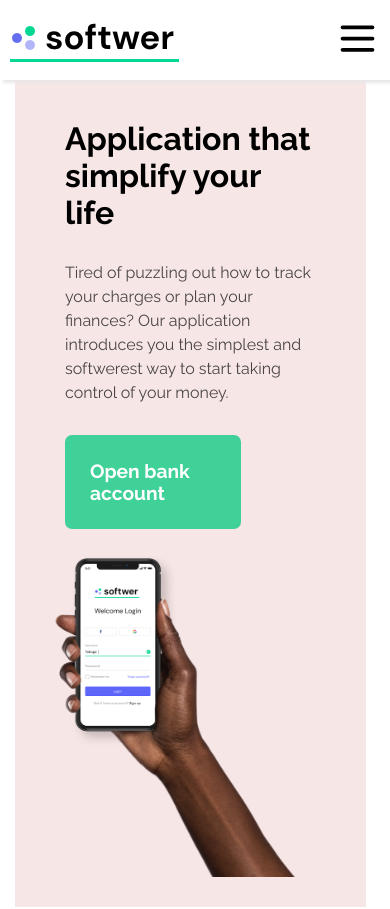
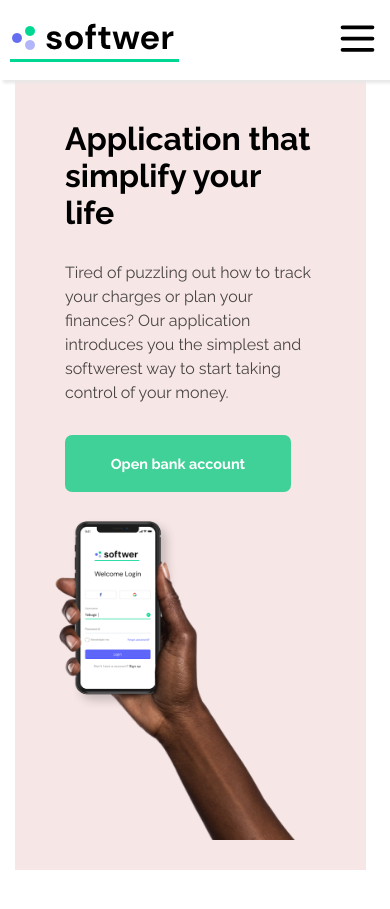
Before and after one commit to Trend20/Softwer, a React (Create React App) app: page /about in a window 390 px wide. Shown: the top 909 px of the page. Built offline with nearby package versions, Linux system fonts and the light colour scheme.

Commit message:
home commit

```diff
--- a/src/components/pages/About/About.css
+++ b/src/components/pages/About/About.css
@@ -110,13 +110,14 @@
 		line-height: 1.5;
 		opacity: 0.7;
 	}
-	.intro-text button {
+	.intro-text .button {
 		margin-top: 30px;
-		width: 80%;
+		width: 90%;
 		font-weight: 700;
 		outline: none;
 		cursor: pointer;
 		border: none;
+		font-size: 0.9rem;
 		border-radius: 7px;
 		color: #fff;
 		background: rgb(64, 209, 153);
--- a/src/components/pages/Cards/Cards.css
+++ b/src/components/pages/Cards/Cards.css
@@ -93,7 +93,8 @@
 	}
 
 	.card-btn {
-		width: 60%;
+		width: 90%;
+		font-size: 0.9rem;
 	}
 
 	.card-intro-img {
@@ -241,6 +242,7 @@
 		display: flex;
 		align-items: center;
 		font-weight: 700;
+		font-size: 0.9rem;
 	}
 
 	.options p i {
@@ -248,7 +250,7 @@
 		display: flex;
 	}
 
-	.standard-text button {
+	.standard-text .button {
 		width: 60%;
 		padding: 20px;
 		font-size: 1rem;
--- a/src/components/pages/Home/Home.css
+++ b/src/components/pages/Home/Home.css
@@ -98,15 +98,15 @@
 		margin-top: 20px;
 		line-height: 1;
 	}
-	.hero-text button {
-		width: 60%;
+	.button {
+		width: 70%;
 		margin-top: 30px;
 		padding: 20px;
 		color: #fff;
 		font-weight: 700;
 		outline: none;
 		border: none;
-		font-size: 1rem;
+		font-size: 0.9rem;
 		border-radius: 7px;
 		background: rgb(57, 189, 123);
 	}
@@ -549,8 +549,8 @@
 		text-align: center;
 		line-height: 1.5;
 	}
-	.sign-up button {
-		width: 80%;
+	.sign-up .button {
+		width: 80% !important;
 		padding: 18px;
 		font-size: 1rem;
 		display: flex;
--- a/src/components/pages/Registration/Registration.css
+++ b/src/components/pages/Registration/Registration.css
@@ -125,7 +125,7 @@ textarea::placeholder {
 		margin-top: 20px;
 		padding: 20px;
 		outline: none;
-		width: 60%;
+		width: 80%;
 		font-size: 1rem;
 	}
 }
```
Also changed, not shown: 1 other file (tests, documents, lock files or other folders).
